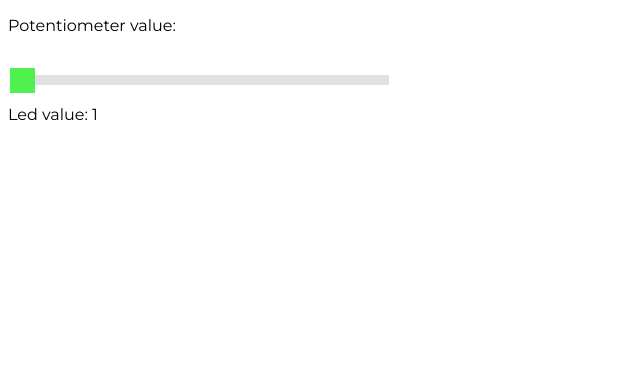
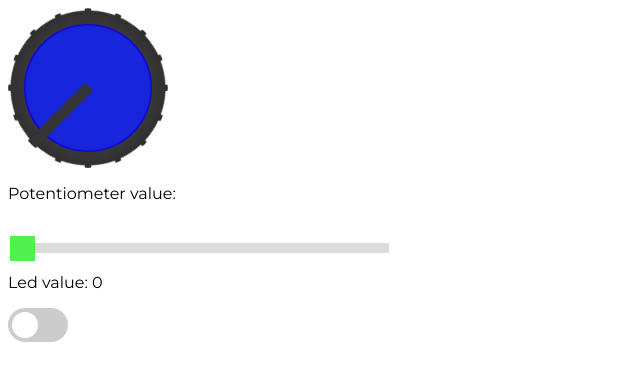
Before and after one commit to caiomarqs/SocketIO-Arduino, a website: page public/index.html in a window 1280 px wide. Shown: the whole page, without its empty margins (0-640 px from the left). Drawn offline with nearby package versions, Linux system fonts and the light colour scheme; no server answers.

Commit message:
Add documentation

```diff
--- a/public/css/style.css
+++ b/public/css/style.css
@@ -1,12 +1,13 @@
 @import url('https://fonts.googleapis.com/css?family=Montserrat&display=swap');
 body{
   font-family: 'Montserrat', sans-serif;
+  background-color: #ffffff;
 }
 .slider {
   -webkit-appearance: none;
   width: 30%;
   height: 10px;
-  background: #d3d3d3;
+  background: #ccc;
   outline: none;
   opacity: 0.7;
   -webkit-transition: .2s;
@@ -32,3 +33,75 @@ body{
   background: #06ec06;
   cursor: pointer;
 }
+
+#potentiometer{
+  position: relative;
+  width: 10em;
+  height: 10em;
+  border-radius: 50%;
+  background-origin: content-box;
+  background-repeat: no-repeat;
+  background-image: url(../images/potentiometer.svg);
+  transform: rotate(45deg);
+}
+
+/* toogle button */
+.switch {
+  position: relative;
+  display: inline-block;
+  width: 60px;
+  height: 34px;
+}
+
+.switch #toggle-button {
+  opacity: 0;
+  width: 0;
+  height: 0;
+}
+
+.slider-toggle{
+  position: absolute;
+  cursor: pointer;
+  top: 0;
+  left: 0;
+  right: 0;
+  bottom: 0;
+  background-color: #ccc;
+  -webkit-transition: .4s;
+  transition: .4s;
+}
+
+.slider-toggle:before {
+  position: absolute;
+  content: "";
+  height: 26px;
+  width: 26px;
+  left: 4px;
+  bottom: 4px;
+  background-color: white;
+  -webkit-transition: .4s;
+  transition: .4s;
+}
+
+#toggle-button:checked + .slider-toggle {
+  background-color: #06ec06;
+}
+
+#toggle-button:focus + .slider-toggle {
+  box-shadow: 0 0 1px #06ec06;
+}
+
+#toggle-button:checked + .slider-toggle:before {
+  -webkit-transform: translateX(26px);
+  -ms-transform: translateX(26px);
+  transform: translateX(26px);
+}
+
+/* Rounded slider-toggles */
+.slider-toggle.round {
+  border-radius: 34px;
+}
+
+.slider-toggle.round:before {
+  border-radius: 50%;
+}
--- a/public/index.html
+++ b/public/index.html
@@ -6,15 +6,22 @@
     <meta name="viewport" content="width=device-width, initial-scale=1.0">
     <title>Document</title>
     <script src="/socket.io/socket.io.js"></script>
-    <script src="./js/print-value.js"></script>
+    <script src="./js/potentiometer.js"></script>
     <link rel="stylesheet" href="./css/style.css">
 </head>
 
 <body>
+    <div id="potentiometer"></div>
     <p>Potentiometer value: <span id="textValue"></span></p>
     <br>
-    <input type="range" min="1" max="100" value="1" class="slider" id="rangeInput">
+    <input type="range" min="0" max="100" value="0" class="slider" id="rangeInput">
     <p>Led value: <span id="demo"></span></p>
+
+    <label class="switch">
+        <input type="checkbox" id="toggle-button">
+        <span class="slider-toggle round"></span>
+    </label>
+
     <script type="module">
 
         const socket = io()
@@ -28,7 +35,7 @@
 
         socket.on('new-value', (newValue) => {
             const textOptions = { value: newValue, color: "black" }
-            printValue(textValue, textOptions, requestAnimationFrame)
+            potentiometerAnimation(textValue, textOptions, requestAnimationFrame)
         })
 
 
@@ -38,9 +45,20 @@
 
         slider.oninput = function () {
             output.innerHTML = this.value
-            console.log(this.value);
             socket.emit('slider-data', this.value)
         }
+
+        let toggleButton = document.getElementById('toggle-button')
+
+        toggleButton.addEventListener('click', () => {
+            if (toggleButton.checked == true) {
+                output.innerHTML = 100
+                socket.emit('slider-data', 100)
+            } else {
+                output.innerHTML = 0
+                socket.emit('slider-data', 0)
+            }
+        })
 
     </script>
 </body>
--- /dev/null
+++ b/public/js/potentiometer.js
@@ -0,0 +1,16 @@
+function potentiometerAnimation(textValue, textOptions, requestAnimationFrame) {
+    textValue.innerText = `[ ${textOptions.value} ]`
+    textValue.style.color = textOptions.color
+
+    let valueAnimation = remapValues(textOptions.value, 0, 1023, 45, 315)
+    let potentiometer = document.getElementById('potentiometer')
+    potentiometer.style.transform = `rotate(${valueAnimation}deg)`
+
+    requestAnimationFrame(() => {
+        potentiometerAnimation(textValue, textOptions, requestAnimationFrame)
+    })
+}
+
+function remapValues( x,  in_min,  in_max,  out_min,  out_max){
+    return (x - in_min) * (out_max - out_min) / (in_max - in_min) + out_min;
+}
--- a/public/js/print-value.js
+++ /dev/null
@@ -1,9 +0,0 @@
-function printValue(textValue, textOptions, requestAnimationFrame) {
-    textValue.innerText = `[ ${textOptions.value} ]`
-    textValue.style.color = textOptions.color
-
-    requestAnimationFrame(() => {
-        printValue(textValue, textOptions, requestAnimationFrame)
-    })
-
-}
```
Also changed, not shown: app.js (+4 -4 lines), README-ptBR.md (added), README.md (added), public/images/potentiometer.svg (added), 3 other files.
